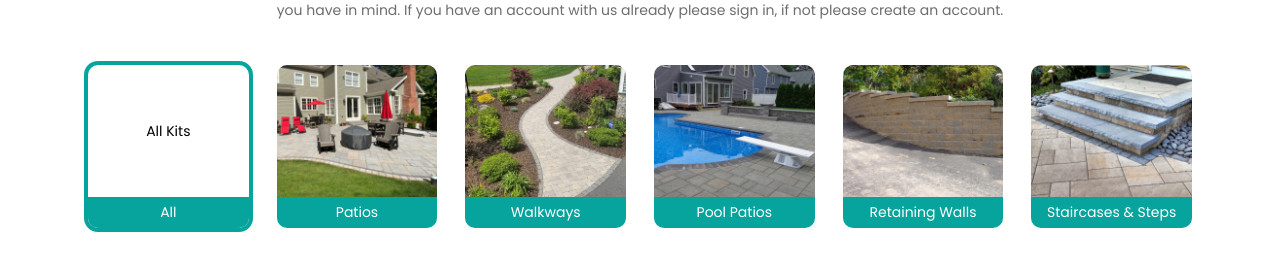
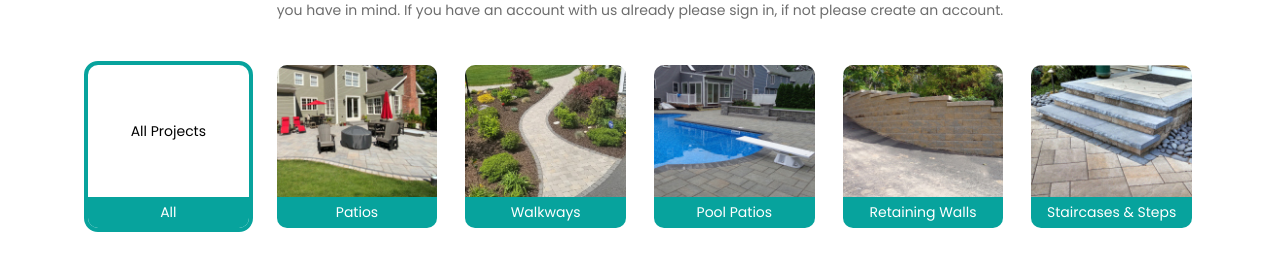
Before and after one commit to JavierN93/jd-landing, a Next.js app: page /idea-board in a window 1280 px wide. Shown: the part 522-800 px from the top of the page. Built offline with nearby package versions, Linux system fonts and the light colour scheme; no server answers.

Commit message:
fix: change idea board page

```diff
--- a/components/landing/gallery-section.tsx
+++ b/components/landing/gallery-section.tsx
@@ -1,13 +1,12 @@
 import Image from 'next/image';
-import Link from 'next/link';
 import { useEffect, useState } from 'react';
 
 import { Idea, ProjectAccessoryType } from '../../core/types/idea';
 import { ideaBoardApiService } from '../../core/api-services/idea-board-api.service';
+import { shimmerUrl } from '../ui-kit/common/blur-image';
 import Spinner from '../ui-kit/common/spinner';
 import useImagePreview from '../ui-kit/dialog/use-image-preview';
 import Icon from '../ui-kit/icon';
-import { shimmerUrl } from '../ui-kit/common/blur-image';
 
 const imageCountPerDisplay = 9;
 const projectAccessoryTypes = [
@@ -46,7 +45,7 @@ interface Props {
 export function GallerySection({ initialIdeas }: Props) {
   const imagePreviewService = useImagePreview();
   const [ideas, setIdeas] = useState<Idea[]>(initialIdeas);
-  const [category, setCategory] = useState<ProjectAccessoryType|null>(null);
+  const [category, setCategory] = useState<ProjectAccessoryType | null>(null);
   const [isLoading, setIsLoading] = useState<boolean>(false);
   const [ideasInitialized, setIdeasInitialized] = useState<boolean>(false);
 
@@ -78,23 +77,29 @@ export function GallerySection({ initialIdeas }: Props) {
               (projectAccessoryType, index) => {
                 return (<div
                   key={index}
-                  className={ "flex flex-col cursor-pointer rounded-2xl overflow-hidden border-4 " + ((category === projectAccessoryType.value || !projectAccessoryType.value) ? "border-primary" : "border-white") }
+                  className={"flex flex-col cursor-pointer rounded-2xl overflow-hidden border-4 " + ((category === projectAccessoryType.value || !projectAccessoryType.value) ? "border-primary" : "border-white")}
                   onClick={() => setCategory(projectAccessoryType.value)}
                 >
-                  {projectAccessoryType.value && <Image src={projectAccessoryType.image} width={165} height={136} quality={100} layout="responsive" placeholder="blur" blurDataURL={shimmerUrl} alt={projectAccessoryType.label}/>}
-                  {!projectAccessoryType.value && <div className="w-full flex-grow flex justify-center items-center">All Kits</div>}
+                  {projectAccessoryType.value &&
+                  <Image src={projectAccessoryType.image} width={165} height={136} quality={100} layout="responsive"
+                         placeholder="blur" blurDataURL={shimmerUrl} alt={projectAccessoryType.label}/>}
+                  {!projectAccessoryType.value &&
+                  <div className="w-full flex-grow flex justify-center items-center">All Projects</div>}
                   <div className="bg-primary text-center text-white py-5">{projectAccessoryType.label || 'All'}</div>
                 </div>);
               })}
           </div>
         </div>
-        <Spinner isLoading={isLoading} />
+        <Spinner isLoading={isLoading}/>
         <div className="grid grid-cols-1 md:grid-cols-2 lg:grid-cols-3 gap-20">
           {ideas.map((idea, index) => (
             <div className="mb-20 cursor-pointer aspect-w-8 aspect-h-6 relative" key={index}>
-              <div className="absolute w-full h-full rounded-xl overflow-hidden" onClick={() => imagePreviewService.preview(idea.url, 'Idea')}>
-                <Image src={idea.url} width={idea.width} height={idea.height} layout="fill" quality={100} objectFit="cover" placeholder="blur" blurDataURL={shimmerUrl} alt="Idea" />
-                <Icon name="external_link" color="white" size={24} className="absolute bottom-20 right-20 cursor-pointer" />
+              <div className="absolute w-full h-full rounded-xl overflow-hidden"
+                   onClick={() => imagePreviewService.preview(idea.url, 'Idea')}>
+                <Image src={idea.url} width={idea.width} height={idea.height} layout="fill" quality={100}
+                       objectFit="cover" placeholder="blur" blurDataURL={shimmerUrl} alt="Idea"/>
+                <Icon name="external_link" color="white" size={24}
+                      className="absolute bottom-20 right-20 cursor-pointer"/>
               </div>
             </div>
           ))}
@@ -107,5 +112,4 @@ export function GallerySection({ initialIdeas }: Props) {
   );
 }
 
-GallerySection.defaultProps = {
-}
+GallerySection.defaultProps = {}
--- a/pages/idea-board.tsx
+++ b/pages/idea-board.tsx
@@ -1,6 +1,7 @@
 import Head from 'next/head';
 import { Idea } from '../core/types/idea';
 import { doGet } from '../core/api-services/http';
+
 import { Layout } from '../components/layout/layout';
 import { Jumbotron } from '../components/landing/jumbotron';
 import { GallerySection } from '../components/landing/gallery-section';
```
